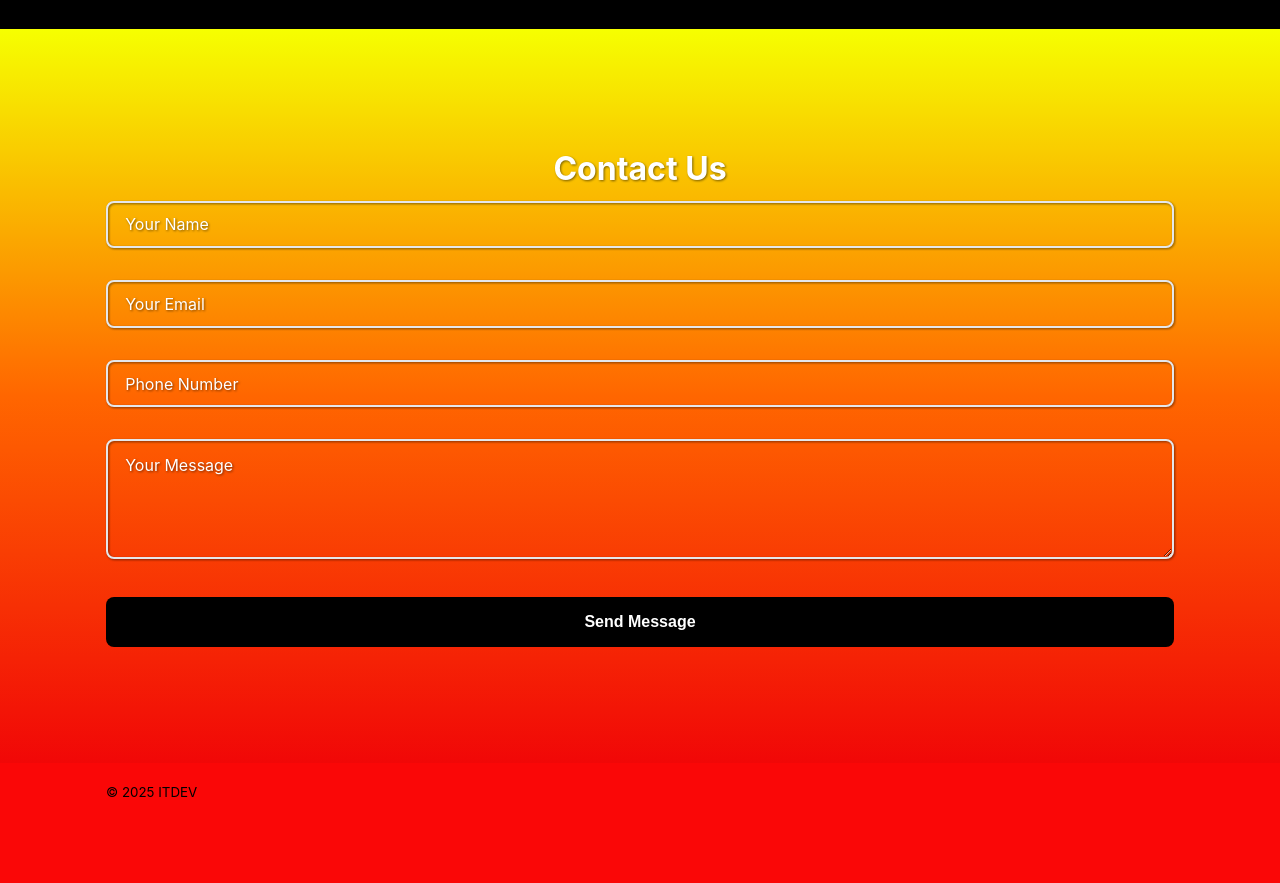
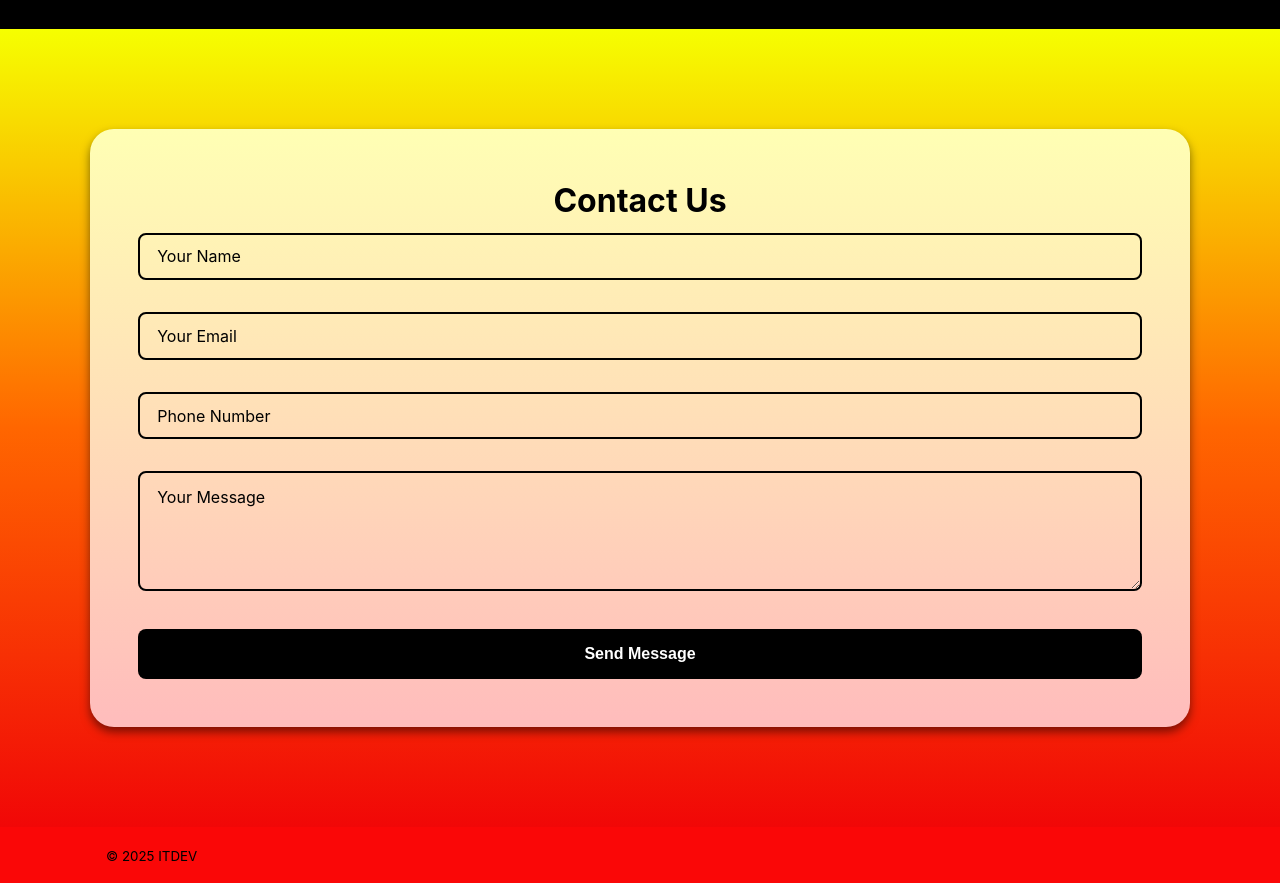
Before and after one commit to stockbae/pops-bbq, a React (Vite) app in the folder client/: page / in a window 1280 px wide. Shown: the part 1800-2683 px from the top of the page. Before the commit the page ends 2619 px from the top, so only its background shows below. Built offline with nearby package versions, Linux system fonts and the light colour scheme; no server answers.

Commit message:
Updated contact form css

```diff
--- a/client/src/App.css
+++ b/client/src/App.css
@@ -23,11 +23,6 @@
   display: block;
   padding: 100px 1rem;
   text-align: center;
-}
-
-#contact h2 {
-  color: white;
-  filter: drop-shadow(1px 1px 1px rgba(0, 0, 0, 0.5));
 }
 
 .gallery {
@@ -71,7 +66,14 @@ body {
 .container {
   max-width: 1100px;
   margin: 0 auto;
-  padding: 1rem
+  padding: 1rem;
+}
+
+#contact-container {
+  background: linear-gradient(rgb(255, 255, 180), rgb(255, 188, 188));
+  border-radius: 24px;
+  padding: 3rem;
+  filter: drop-shadow(0px 5px 5px rgba(0, 0, 0, 0.5));
 }
 
 /* header / nav */
@@ -281,14 +283,13 @@ p {
 .form-group {
   position: relative;
   margin-bottom: 0.5rem;
-  filter: drop-shadow(1px 1px 1px rgba(0, 0, 0, 0.5));
 }
 
 .form-group input,
 .form-group textarea {
   width: 100%;
   padding: 0.8rem;
-  border: 2px solid #e5e7eb;
+  border: 2px solid black;
   border-radius: 8px;
   background: transparent;
   font-size: 1rem;
@@ -306,7 +307,7 @@ p {
   top: 50%;
   transform: translateY(-50%);
   padding: 0 0.4rem;
-  color: var(--text);
+  color: black;
   transition: all 0.3s ease;
   pointer-events: none;
 }
--- a/client/src/components/ContactSection.jsx
+++ b/client/src/components/ContactSection.jsx
@@ -7,7 +7,7 @@ export default function ContactSection() {
 
   return (
     <section id="contact" className="panel">
-      <div className="container">
+      <div className="container" id="contact-container">
         <h2>Contact Us</h2>
         <form className="contact-form" onSubmit={handleSubmit}>
           <div className="form-group">
```
Also changed, not shown: 1 other file (tests, documents, lock files or other folders).
